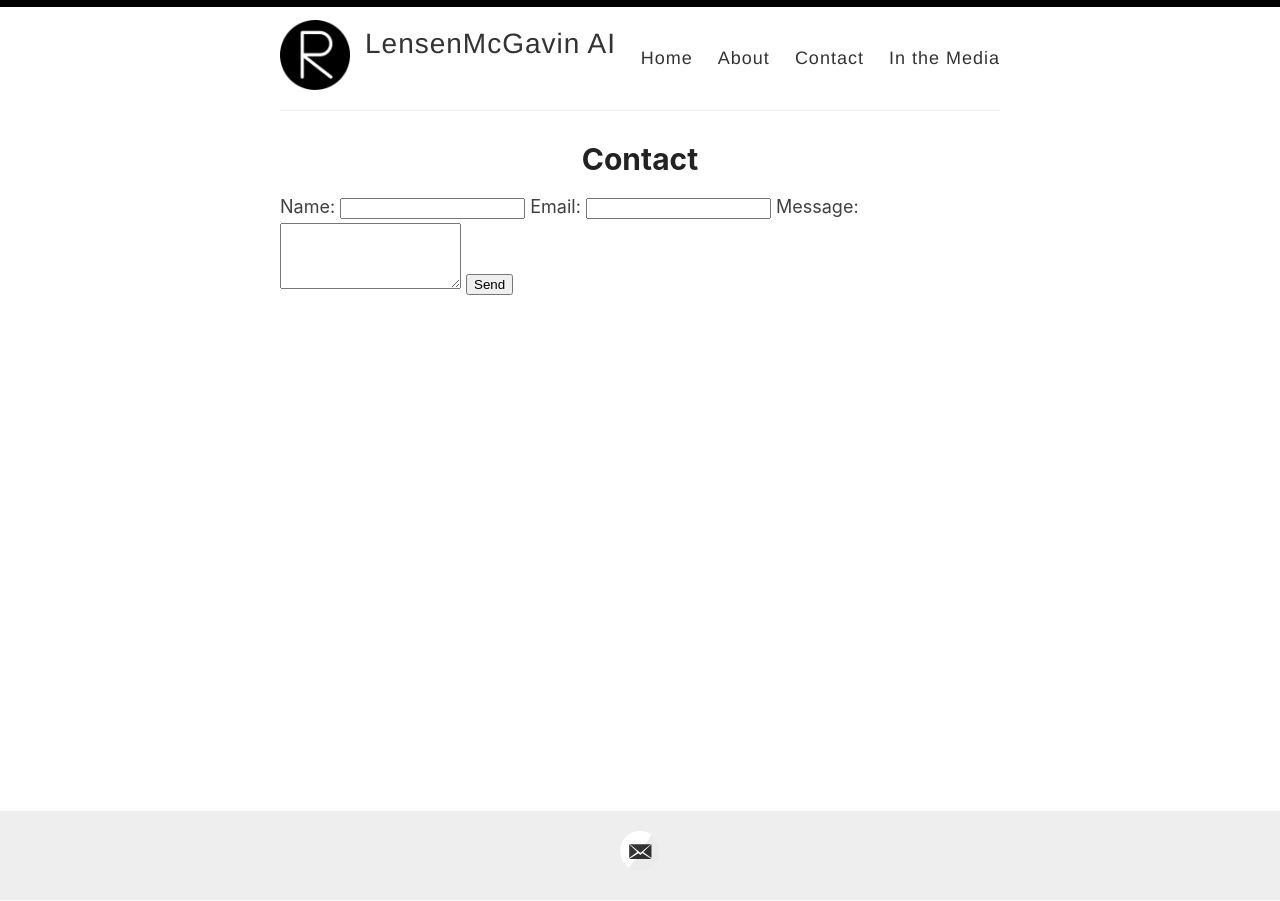
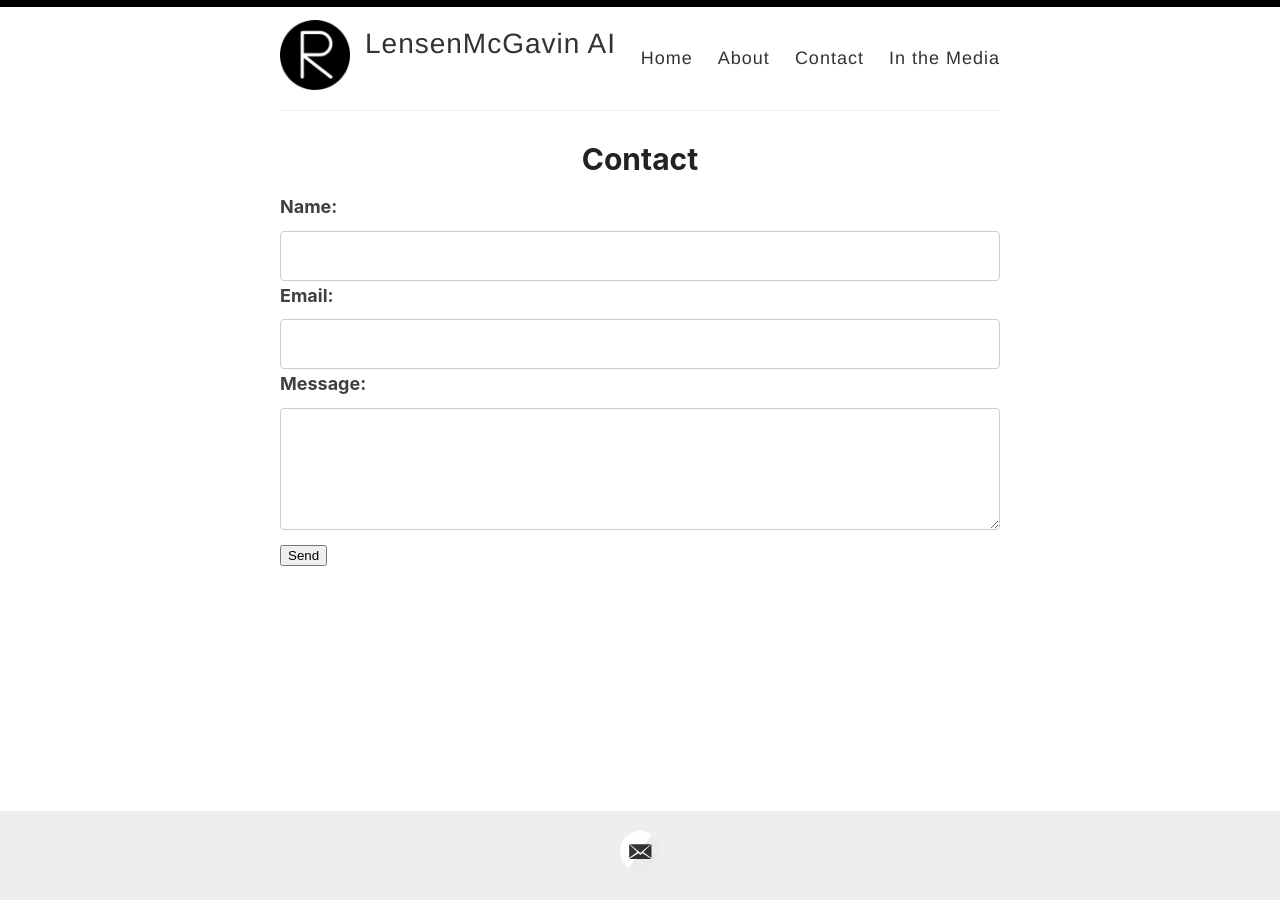
Before and after one commit to LensenMcGavin-AI/LensenMcGavin-AI.github.io, a Jekyll site: the page built from _pages/contact.md, in a window 1280 px wide. Built offline with Jekyll 4.4.1, drawn with Linux system fonts in a browser that asks for light colours.

Commit message:
contact form

```diff
--- a/_pages/contact.md
+++ b/_pages/contact.md
@@ -6,6 +6,7 @@ permalink: /contact/
 
 <form action="https://formsubmit.co/5efa64a5290000d5db225d060bb2d0f9" method="POST">
   <input type="hidden" name="_next" value="https://lm-ai.nz/thank-you">
+  <input type="hidden" name="_captcha" value="false">
   <label for="name">Name:</label>
   <input type="text" id="name" name="name" required>
 
--- a/assets/style.scss
+++ b/assets/style.scss
@@ -14,6 +14,74 @@
 /**************/
 
 @import url('https://fonts.googleapis.com/css?family=Roboto');
+
+// ADDED ANDREW 24/12/24
+
+
+.contact-form {
+  max-width: 600px;
+  margin: 0 auto;
+}
+
+.form-group {
+  margin-bottom: 1.5rem;
+}
+
+label {
+  font-weight: bold;
+  display: block;
+  margin-bottom: 0.5rem;
+}
+
+input[type="text"],
+input[type="email"],
+textarea {
+  width: 100%;
+  padding: 0.75rem;
+  border: 1px solid #ccc;
+  border-radius: 4px;
+  font-size: 1rem;
+  line-height: 1.5;
+}
+
+textarea {
+  resize: vertical;
+}
+
+input:focus,
+textarea:focus {
+  border-color: #007bff;
+  outline: none;
+  box-shadow: 0 0 4px rgba(0, 123, 255, 0.2);
+}
+
+button[type="submit"].btn {
+  background-color: #007bff;
+  color: #fff;
+  border: none;
+  padding: 0.75rem 1.5rem;
+  border-radius: 4px;
+  cursor: pointer;
+  font-size: 1rem;
+  font-weight: bold;
+}
+
+button[type="submit"].btn:hover {
+  background-color: #0056b3;
+}
+
+.page-content h1 {
+  text-align: center;
+  margin-bottom: 2rem;
+}
+
+.page-content p {
+  text-align: center;
+  margin-bottom: 2rem;
+  color: #555;
+}
+
+
 
 html {
   font-size: 100%;
```
